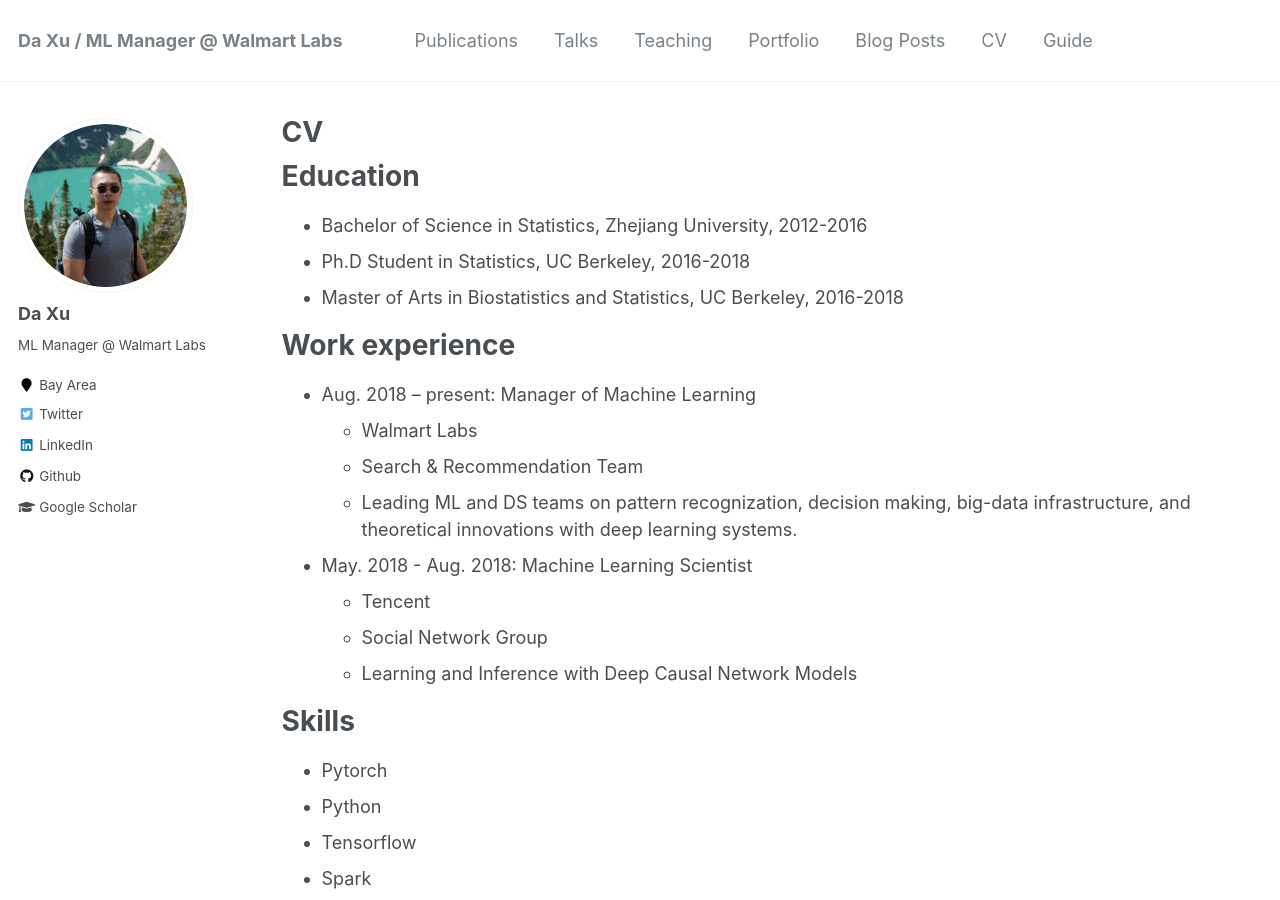
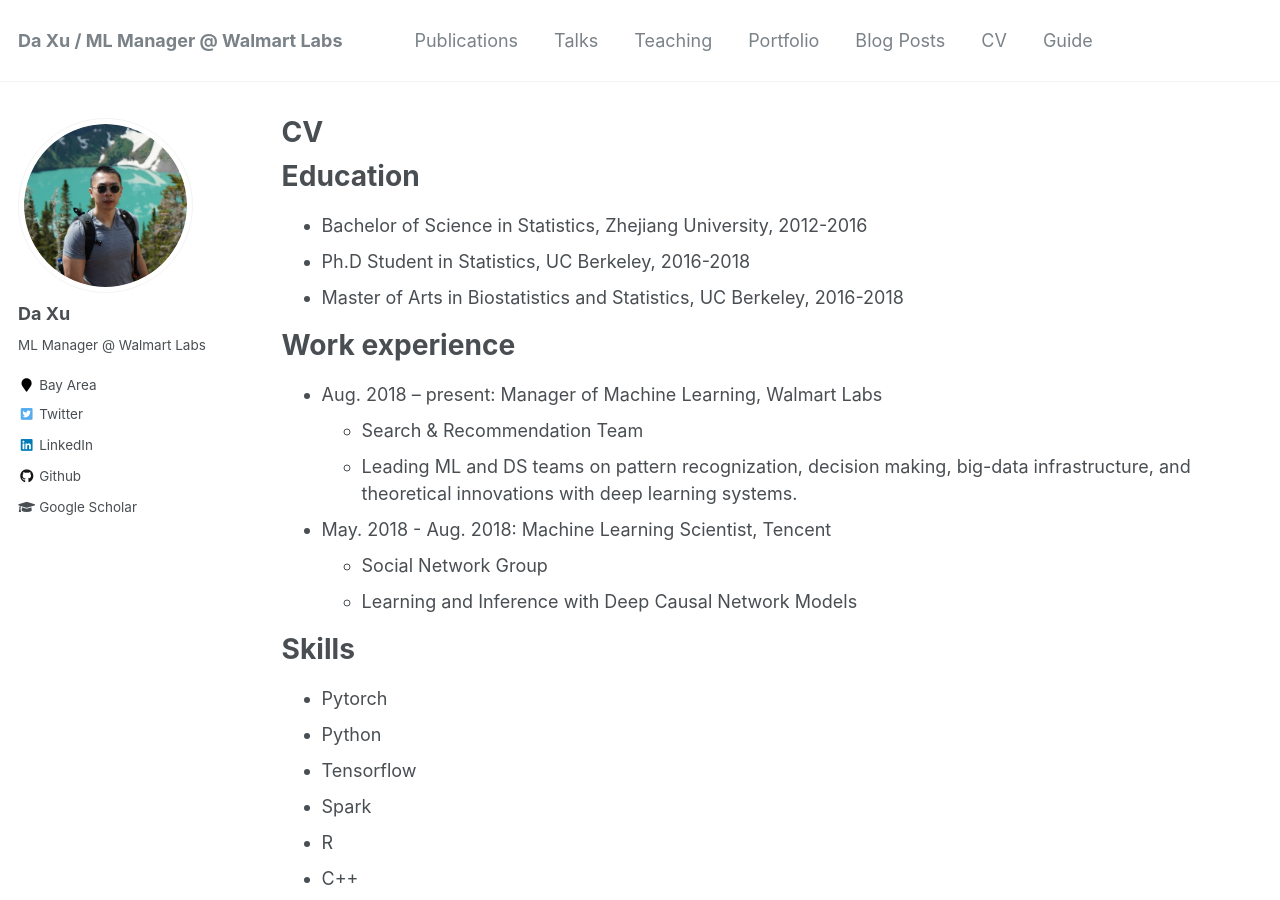
Before and after one commit to daxu5180/daxu5180.github.io, a Jekyll site: the page built from _pages/cv.md, in a window 1280 px wide and 900 px high. Built offline with Jekyll 4.4.1, drawn with Linux system fonts in a browser that asks for light colours.

Commit message:
fix format for working experience

```diff
--- a/_pages/cv.md
+++ b/_pages/cv.md
@@ -18,14 +18,12 @@ Education
 
 Work experience
 ======
-* Aug. 2018 – present: Manager of Machine Learning
-  * Walmart Labs
+* Aug. 2018 – present: Manager of Machine Learning, Walmart Labs
   * Search & Recommendation Team
   * Leading ML and DS teams on pattern recognization, decision making, big-data infrastructure,
 and theoretical innovations with deep learning systems.
 
-* May. 2018 - Aug. 2018: Machine Learning Scientist
-  * Tencent
+* May. 2018 - Aug. 2018: Machine Learning Scientist, Tencent
   * Social Network Group
   * Learning and Inference with Deep Causal Network Models
 
```
